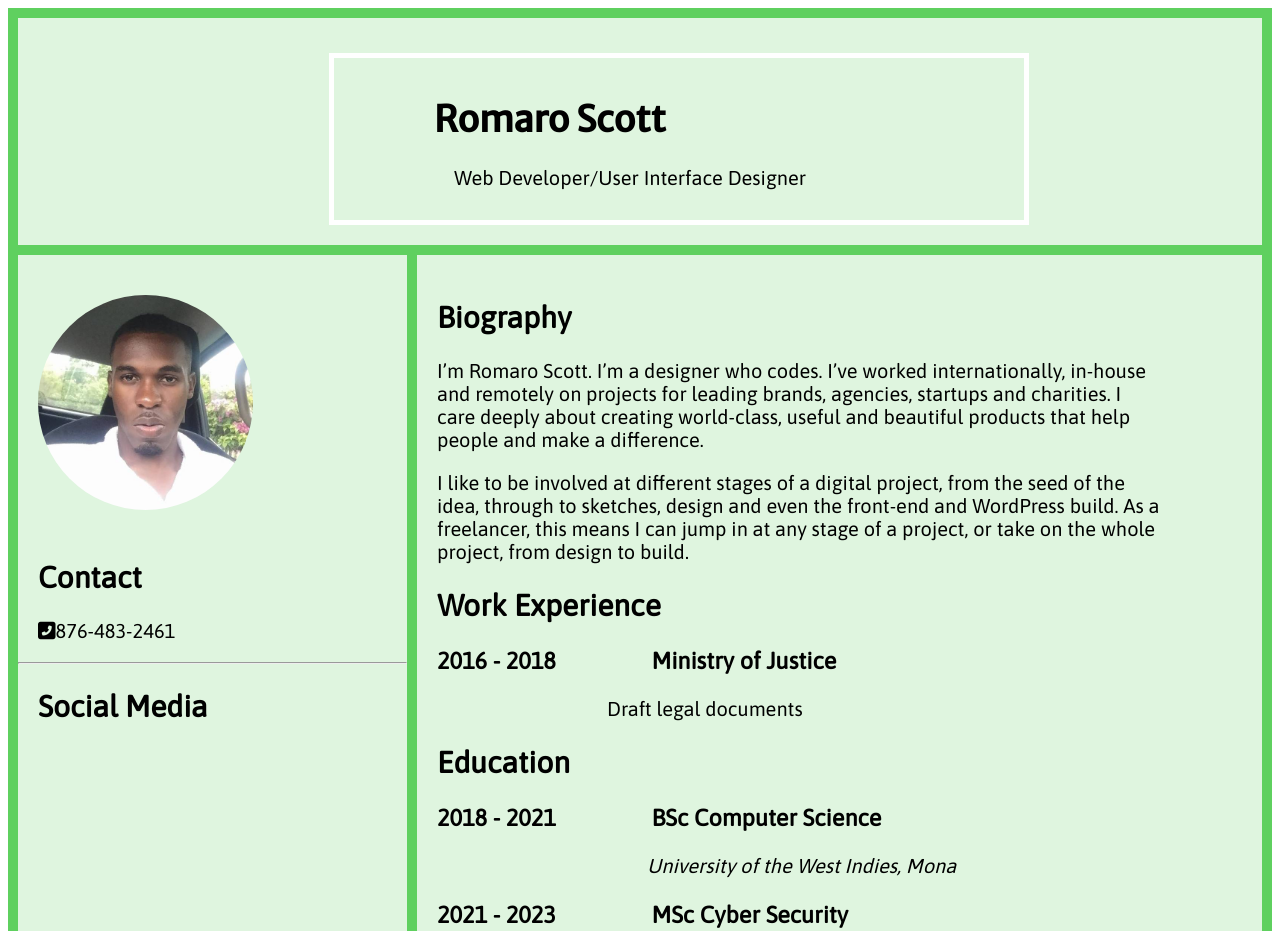
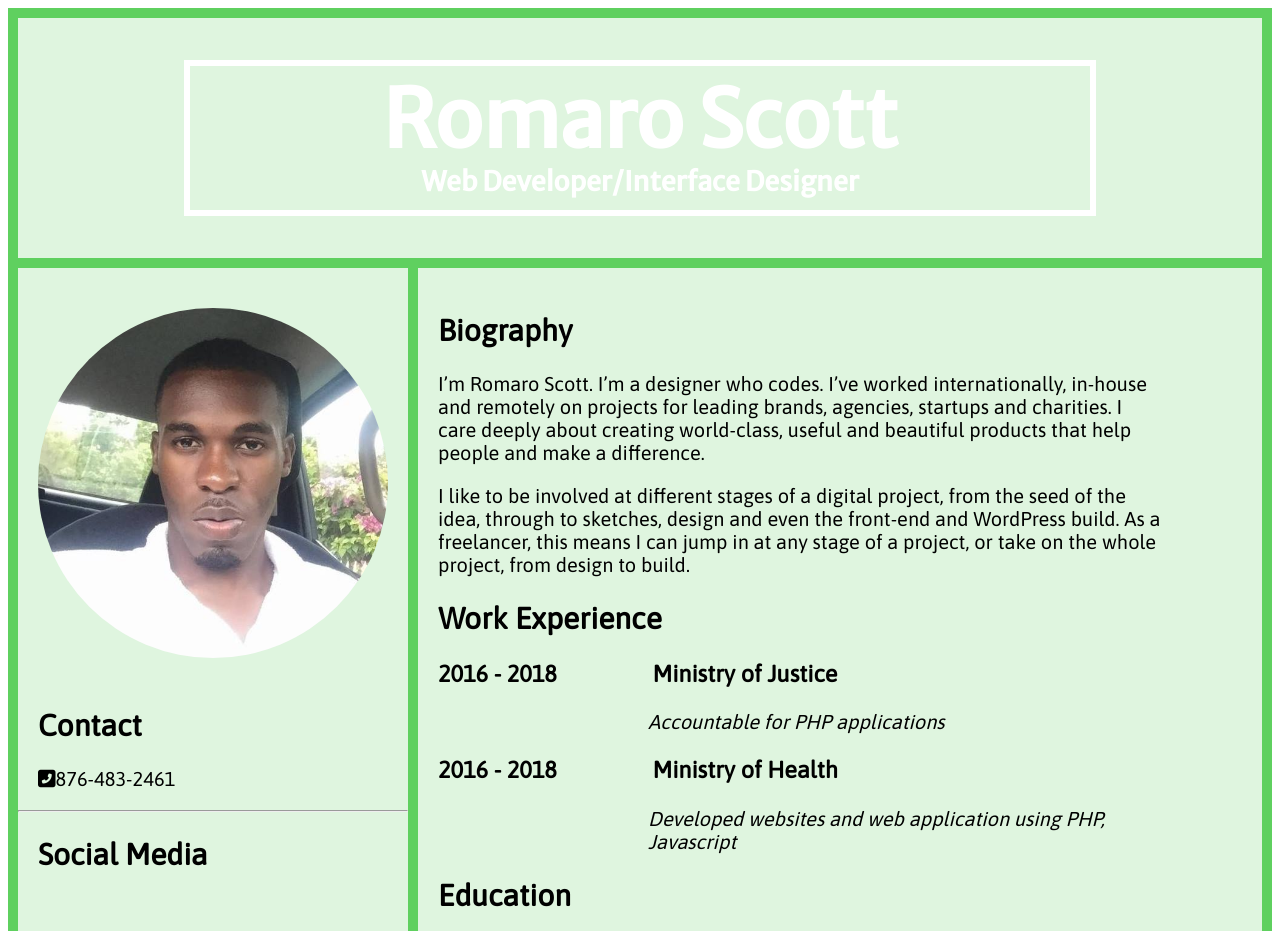
Before and after one commit to mrrtscott/info2180-project1, a plain HTML site: page index.html in a window 1280 px wide. Shown: the top 931 px of the page. Drawn offline with Linux system fonts and the light colour scheme.

Commit message:
width of image improved

```diff
--- a/index.html
+++ b/index.html
@@ -14,21 +14,32 @@
 
     <div class="grid-container">
         <div class="item1">
-            <div class="item1">
 
+            <!--
                 <div id="top-inner">
                     <h1>Romaro Scott</h1>
                     <p>Web Developer/User Interface Designer</p>
                 </div>
+                -->
+
+
+            <div class="flex-container-main">
+                <div class="row">
+                    <div class="flex-item-main">
+                        <h1>Romaro Scott</h1>
+                        <h6>Web Developer/Interface Designer</h6>
+                    </div>
+                </div>
+            </div>
 
 
 
 
-            </div>
+        </div>
 
 
 
-        </div>
+
         <div class="item2"><img src="main-pic.jpg" alt="Main Photo">
 
             <h2>Contact</h2>
@@ -50,7 +61,10 @@
 
             <h2>Work Experience</h2>
             <h3><span>2016 - 2018</span><span id="name"> Ministry of Justice</span></h3>
-            <p id="work-info"> Draft legal documents</p>
+            <p id="work-info"> Accountable for PHP applications</p>
+
+            <h3><span>2016 - 2018</span><span id="name"> Ministry of Health</span></h3>
+            <p id="work-info"> Developed websites and web application using PHP, Javascript</p>
 
 
 
--- a/style.css
+++ b/style.css
@@ -21,7 +21,6 @@ div#top-inner {
 
 h1 {
     font-family: 'Merriweather Sans', sans-serif;
-    font-size: 36px !important
 }
 
 .flex-container,
@@ -36,11 +35,12 @@ p {
 img {
     border-radius: 50%;
     margin: 20px;
-    width: 215px;
+    width: 350px;
 }
 
 .item1 {
     grid-area: header;
+    height: 200px;
 }
 
 .item2 {
@@ -72,7 +72,8 @@ span#name {
 }
 
 p#work-info {
-    margin-left: 190px;
+    margin-left: 230px;
+    font-style: italic;
 }
 
 p#edu-info {
@@ -89,3 +90,35 @@ p#edu-info {
     padding: 20px;
     font-size: 30px;
 }
+
+.flex-container-main {
+    height: 100%;
+    padding: 0;
+    margin: 0;
+    display: -webkit-box;
+    display: -moz-box;
+    display: -ms-flexbox;
+    display: -webkit-flex;
+    display: flex;
+    align-items: center;
+    justify-content: center;
+    font-family: 'Merriweather Sans', sans-serif;
+}
+
+.row {
+    width: auto;
+    border: 6px solid white;
+}
+
+.flex-item-main {
+    /* padding: 5px; */
+    width: 900px;
+    height: 90px;
+    /* margin: 10px; */
+    line-height: 20px;
+    color: white;
+    font-weight: bold;
+    font-size: 2em;
+    text-align: center;
+    line-height: 0em;
+}
```
